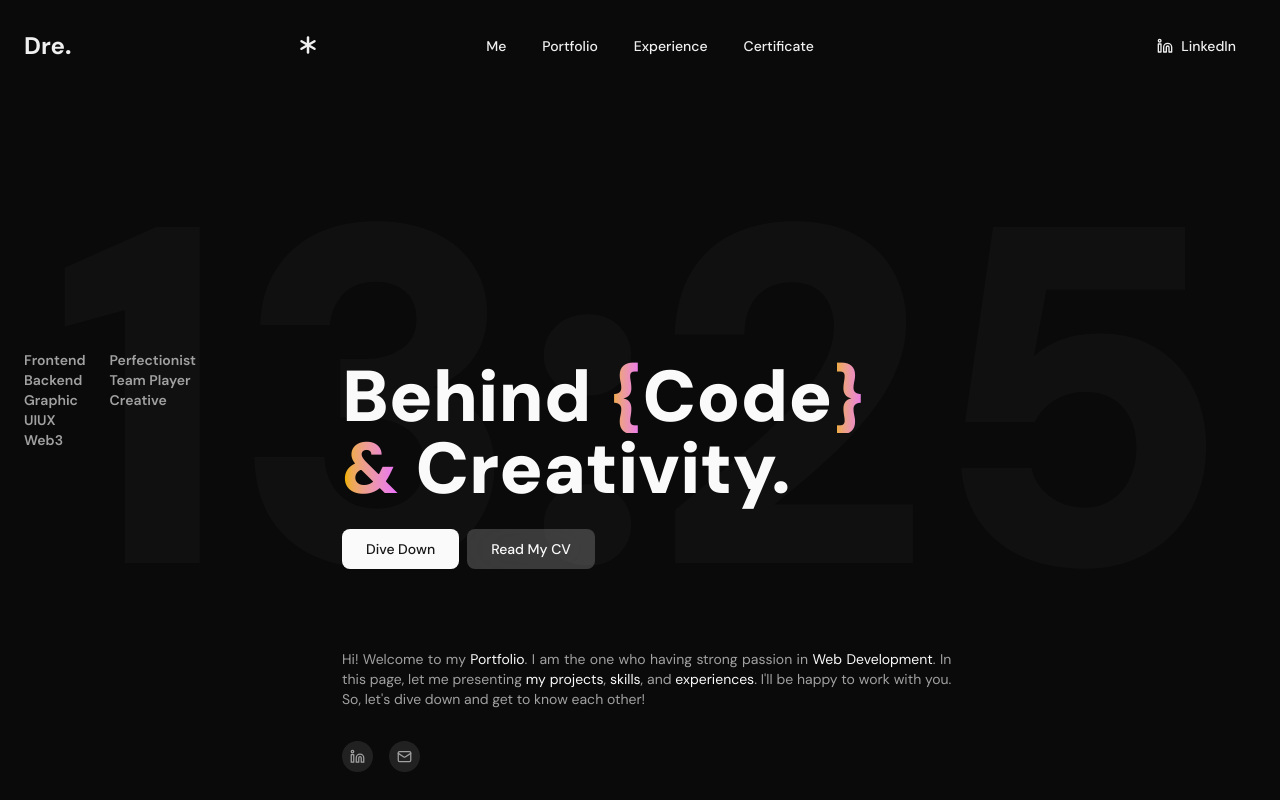
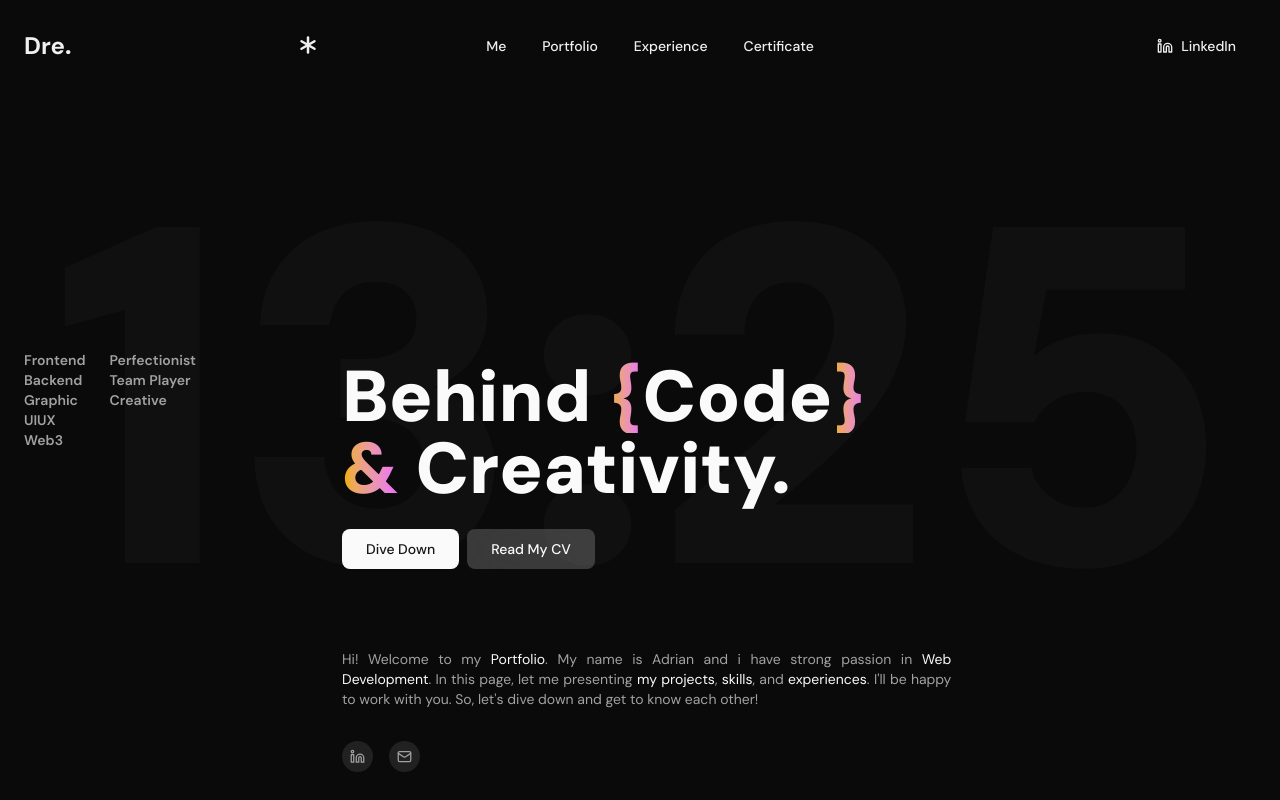
Before and after one commit to iamyourdre/iamyourdre, a React (Vite) app: page / in a window 1280 px wide. Shown: the top 800 px of the page. Built offline with nearby package versions, Linux system fonts and the light colour scheme; a web font is replaced by a local one.

Commit message:
feat: Update Hero component to include CV link and enhance introduction text

```diff
--- a/src/components/slicing/Hero.jsx
+++ b/src/components/slicing/Hero.jsx
@@ -130,13 +130,15 @@ const Hero = () => {
             </h1>
             <div className="flex gap-2" ref={buttonRef}>
               <Button size='lg' onClick={handleDiveDown}> Dive Down</Button>
-              <Button size='lg' variant='ghost' className='bg-foreground/20 text-foreground backdrop-blur-xl'>Read My CV</Button>
+              <Link to='https://drive.google.com/drive/folders/1SCje_5a4qUhsjGSHd93n9UfLnQACvsHd?usp=sharing' target='_blank'>
+                <Button size='lg' variant='ghost' className='bg-foreground/20 text-foreground backdrop-blur-xl'>Read My CV</Button>
+              </Link>
             </div>
           </div>
           <div className="h3-dre flex flex-col gap-8">
             <div className="grid lg:grid-cols-3">
               <div className="text-muted-foreground col-span-2 text-justify" ref={aboutRef}>
-                Hi! Welcome to my <span className='text-foreground'>Portfolio</span>. I am the one who having strong passion in <span className='text-foreground'>Web Development</span>. In this page, let me presenting <span className='text-foreground'>my projects</span>, <span className='text-foreground'>skills</span>, and <span className='text-foreground'>experiences</span>. I'll be happy to work with you. So, let's dive down and get to know each other!
+                Hi! Welcome to my <span className='text-foreground'>Portfolio</span>. My name is Adrian and i have strong passion in <span className='text-foreground'>Web Development</span>. In this page, let me presenting <span className='text-foreground'>my projects</span>, <span className='text-foreground'>skills</span>, and <span className='text-foreground'>experiences</span>. I'll be happy to work with you. So, let's dive down and get to know each other!
               </div>
             </div>
             <div className="flex gap-4 col-span-1 justify-start items-start">
```
